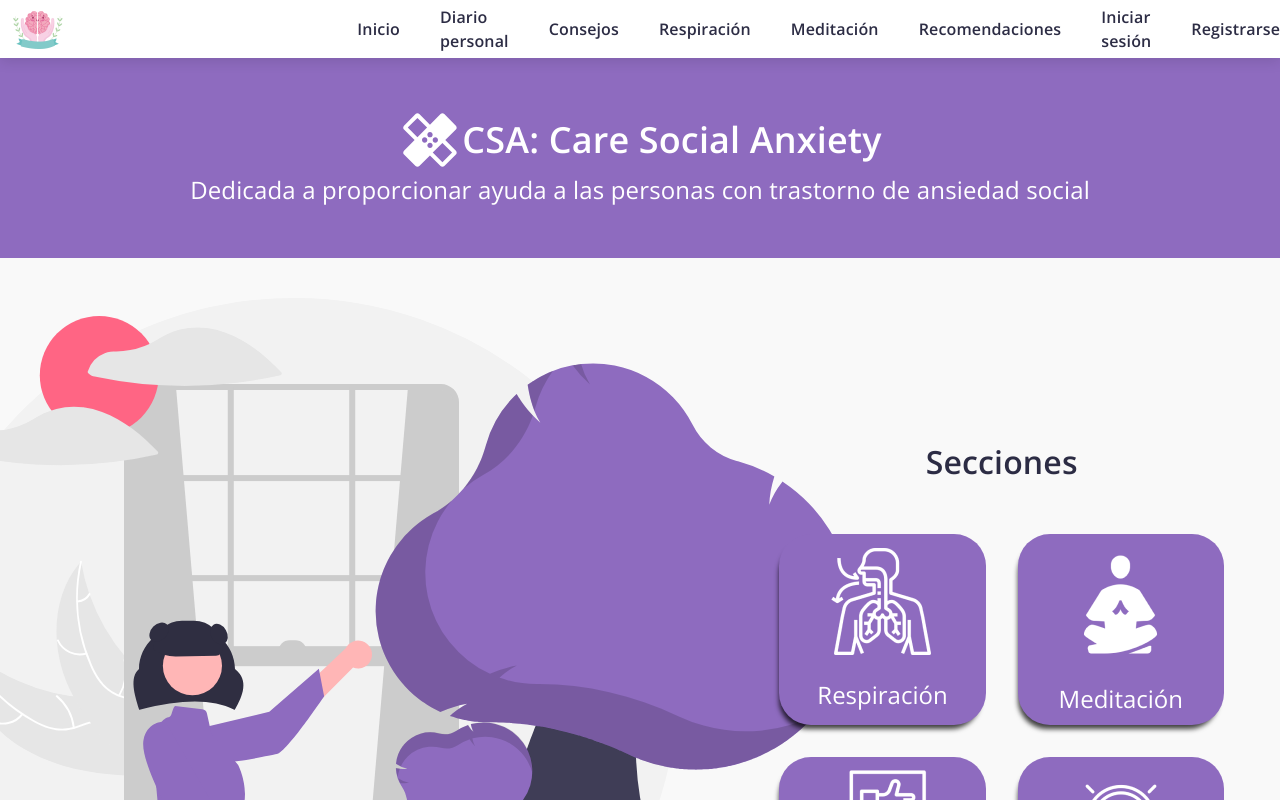
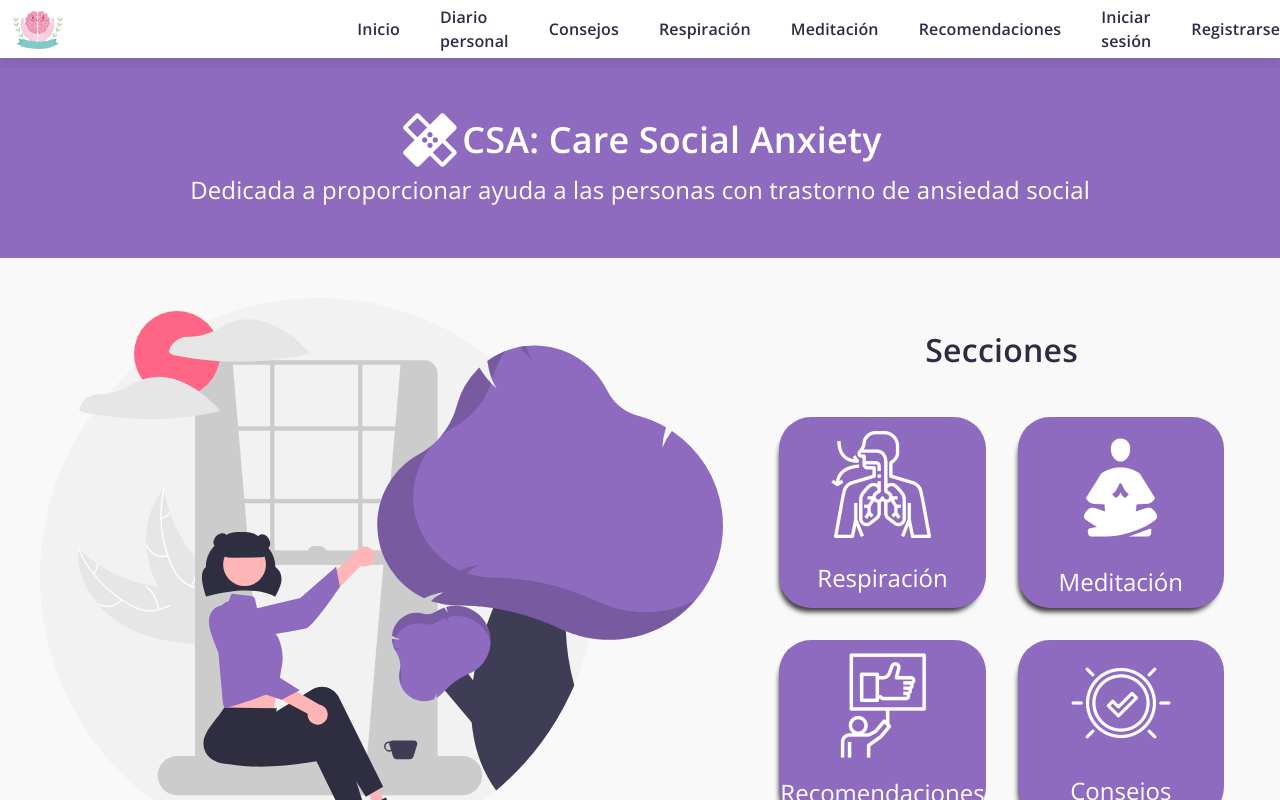
Before and after one commit to JoaquinJPB/TFG, a React (Create React App) app: page / in a window 1280 px wide. Shown: the top 800 px of the page. Built offline with nearby package versions, Linux system fonts and the light colour scheme; no server answers.

Commit message:
MUI Refactor

```diff
--- a/src/components/HomeContact.jsx
+++ b/src/components/HomeContact.jsx
@@ -1,5 +1,4 @@
 import { Box, Button, Grid, TextField, Typography } from "@mui/material"
-import styles from "../styles/Home.module.css"
 
 import imgHomeContact from "../images/undraw_contact_us_re_4qqt.svg"
 import { useEmail } from "../hooks/useEmail"
@@ -28,7 +27,6 @@ const HomeContact = () => {
           component="img"
           src={imgHomeContact}
           alt="Contact us"
-          className={styles.imgHome}
           width="100%"
         />
       </Grid>
--- a/src/components/HomeSection.jsx
+++ b/src/components/HomeSection.jsx
@@ -5,8 +5,8 @@ import imgMeditation from "../images/meditation_section.png"
 import imgRecommendations from "../images/recommendations_section.png"
 import imgAdvice from "../images/advice_section.png"
 import imgHome from "../images/undraw_welcome_re_h3d9.svg"
-import { Grid } from "@mui/material"
-import styles from "../styles/Home.module.css"
+import { Grid, Typography } from "@mui/material"
+import { Box } from "@mui/system"
 
 function HomeSection() {
   return (
@@ -20,9 +20,7 @@ function HomeSection() {
         alignItems={"center"}
         mt={5}
       >
-        <figure>
-          <img src={imgHome} alt="Welcome" className={styles.imgHome} />
-        </figure>
+        <Box component="img" src={imgHome} alt="Bienvenido" width="100%" />
       </Grid>
       <Grid
         item
@@ -40,7 +38,18 @@ function HomeSection() {
             justifyContent={"center"}
             alignItems={"center"}
           >
-            <h2 className={styles.sectionTitle}>Secciones</h2>
+            <Typography
+              component="h2"
+              variant="h4"
+              fontSize="2rem"
+              fontWeight="600"
+              textAlign="center"
+              sx={{
+                color: "var(--secondaryColor)",
+              }}
+            >
+              Secciones
+            </Typography>
           </Grid>
           <Grid
             item
```
